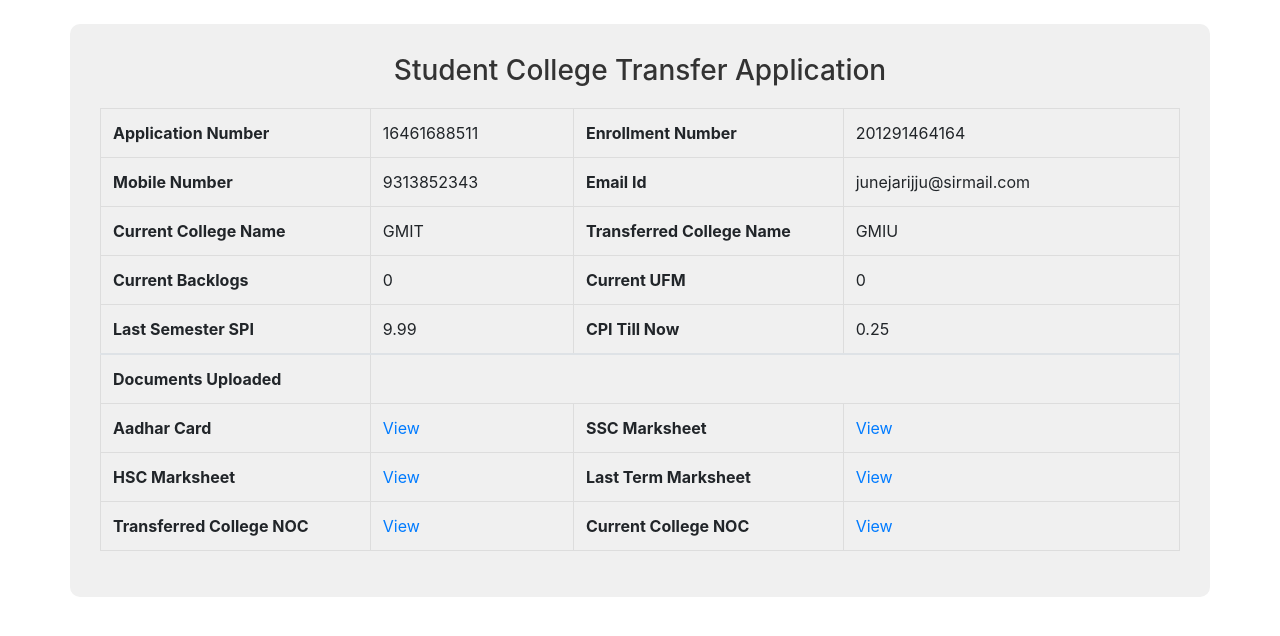
After one commit to RIjvan-Juneja/CTP, a PHP site: page /ctp/student/stu_application_view.php in a window 1280 px wide. The commit adds this page. Shown: the top 636 px of the page. Run offline with PHP 8.4, Linux system fonts and the light colour scheme; some libraries are stand-ins or nearby versions.

Commit message:
update for application navbar and student application view

```diff
--- a/student/application.php
+++ b/student/application.php
@@ -40,14 +40,15 @@ if (isset($_POST["b-submit"])) {
     <?php include '../college/include/importhead.php'; ?>
     <link rel="stylesheet" href="../assets/student_assets/application.css">
     <link rel="stylesheet" href="../assets/css/styles.css">
+    <link rel="stylesheet" href="../assets/css/navcss.css">
     <title>Document</title>
 </head>
 
 <body>
     <div class="container for-nav">
-        <?php include("../common/importheader.php") ?>
+        <?php include("./common/importheader.php") ?>
     </div>
-    <?php include("../common/importheader2.php") ?>
+    <?php include("./common/importheader2.php") ?>
     <div class="card container-fluid">
         <div class="card-header">
             <h4 class="card-title application-heading">Transfer Application</h4>
--- /dev/null
+++ b/student/common/importcss.php
@@ -0,0 +1,3 @@
+<link rel="stylesheet" href="../assets/css/bootstrap.min.css">
+<link rel="stylesheet" href="../assets/css/styles.css">
+<link rel="stylesheet" href="../assets/css/navcss.css">
--- /dev/null
+++ b/student/common/importhead.php
@@ -0,0 +1,4 @@
+<meta charset="UTF-8">
+<meta name="viewport" content="width=device-width, initial-scale=1.0">
+<script src="../assets/js/jquery-3.7.1.min.js"></script>
+<title>Student Exchange Program</title>
--- /dev/null
+++ b/student/common/importjs.php
@@ -0,0 +1 @@
+<script src="../assets/js/bootstrap.bundle.min.js"></script>
--- /dev/null
+++ b/student/stu_application_view.php
@@ -0,0 +1,110 @@
+<!DOCTYPE html>
+<html>
+
+<head>
+    <link rel="stylesheet" href="https://maxcdn.bootstrapcdn.com/bootstrap/4.0.0/css/bootstrap.min.css">
+    <style>
+        .container {
+            background-color: #f0f0f0;
+            padding: 30px;
+            border-radius: 10px;
+        }
+
+        h2 {
+            text-align: center;
+            font-size: 28px;
+            color: #333;
+            margin-bottom: 20px;
+        }
+
+        table {
+            width: 100%;
+        }
+
+        .table-bordered th,
+        .table-bordered td {
+            border: 1px solid #ddd;
+        }
+
+        .table-bordered th {
+            font-size: 16px;
+        }
+
+        .table-bordered a {
+            text-decoration: none;
+            color: #007bff;
+        }
+
+        .table-bordered a:hover {
+            text-decoration: underline;
+        }
+    </style>
+</head>
+
+<body>
+    <div class="container mt-4">
+        <h2>Student College Transfer Application</h2>
+        <table class="table table-bordered">
+            <tbody>
+                <tr>
+                    <th scope="row" class="w-25">Application Number</th>
+                    <td>16461688511</td>
+                    <th scope="row" class="w-25">Enrollment Number</th>
+                    <td>201291464164</td>
+                </tr>
+                <tr>
+                    <th scope="row" class="w-25">Mobile Number</th>
+                    <td>9313852343</td>
+                    <th scope="row" class="w-25">Email Id</th>
+                    <td>junejarijju@sirmail.com</td>
+                </tr>
+                <tr>
+                    <th scope="row" class="w-25">Current College Name</th>
+                    <td>GMIT</td>
+                    <th scope="row" class="w-25">Transferred College Name</th>
+                    <td>GMIU</td>
+                </tr>
+                <tr>
+                    <th scope="row" class="w-25">Current Backlogs</th>
+                    <td>0</td>
+                    <th scope="row" class="w-25">Current UFM</th>
+                    <td>0</td>
+                </tr>
+                <tr>
+                    <th scope="row" class="w-25">Last Semester SPI</th>
+                    <td>9.99</td>
+                    <th scope="row" class="w-25">CPI Till Now</th>
+                    <td>0.25</td>
+                </tr>
+            </tbody>
+            <tbody>
+                <tr>
+                    <th class="w-25">Documents Uploaded</th>
+                </tr>
+                <tr>
+                    <th scope="row" class="w-25">Aadhar Card</th>
+                    <td><a href="#">View</a></td>
+                    <th scope="row" class="w-25">SSC Marksheet</th>
+                    <td><a href="#">View</a></td>
+                </tr>
+                <tr>
+                    <th scope="row" class="w-25">HSC Marksheet</th>
+                    <td><a href="#">View</a></td>
+                    <th scope="row" class="w-25">Last Term Marksheet</th>
+                    <td><a href="#">View</a></td>
+                </tr>
+                <tr>
+                    <th scope="row" class="w-25">Transferred College NOC</th>
+                    <td><a href="#">View</a></td>
+                    <th scope="row" class="w-25">Current College NOC</th>
+                    <td><a href="#">View</a></td>
+                </tr>
+            </tbody>
+        </table>
+    </div>
+
+    <script src="https://code.jquery.com/jquery-3.2.1.slim.min.js"></script>
+    <script src="https://maxcdn.bootstrapcdn.com/bootstrap/4.0.0/js/bootstrap.min.js"></script>
+</body>
+
+</html>
```
Also changed, not shown: assets/css/navcss.css (added, +125 -0 lines), student/common/importheader.php (added, +7 -0 lines), student/common/importheader2.php (added, +9 -0 lines), assets/js/navjs.js (added), student/common/importfooter.php (added).
